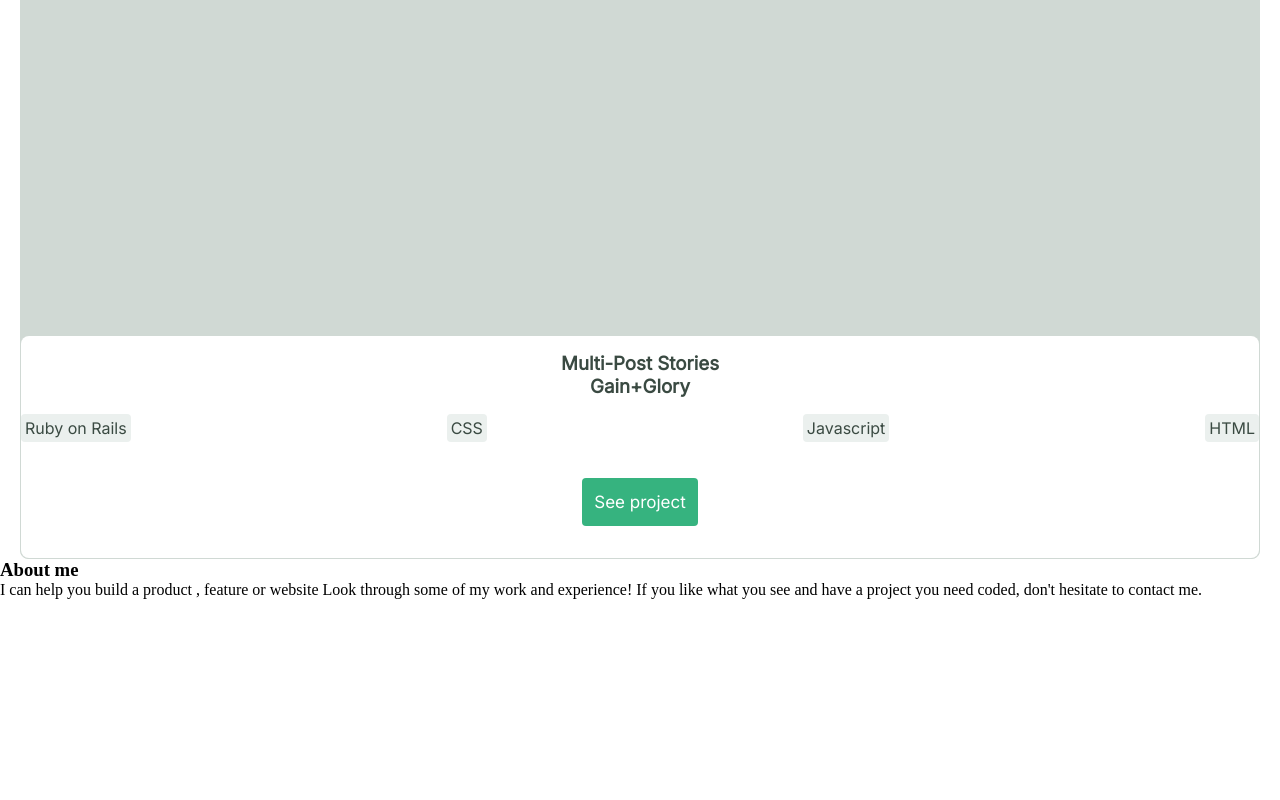
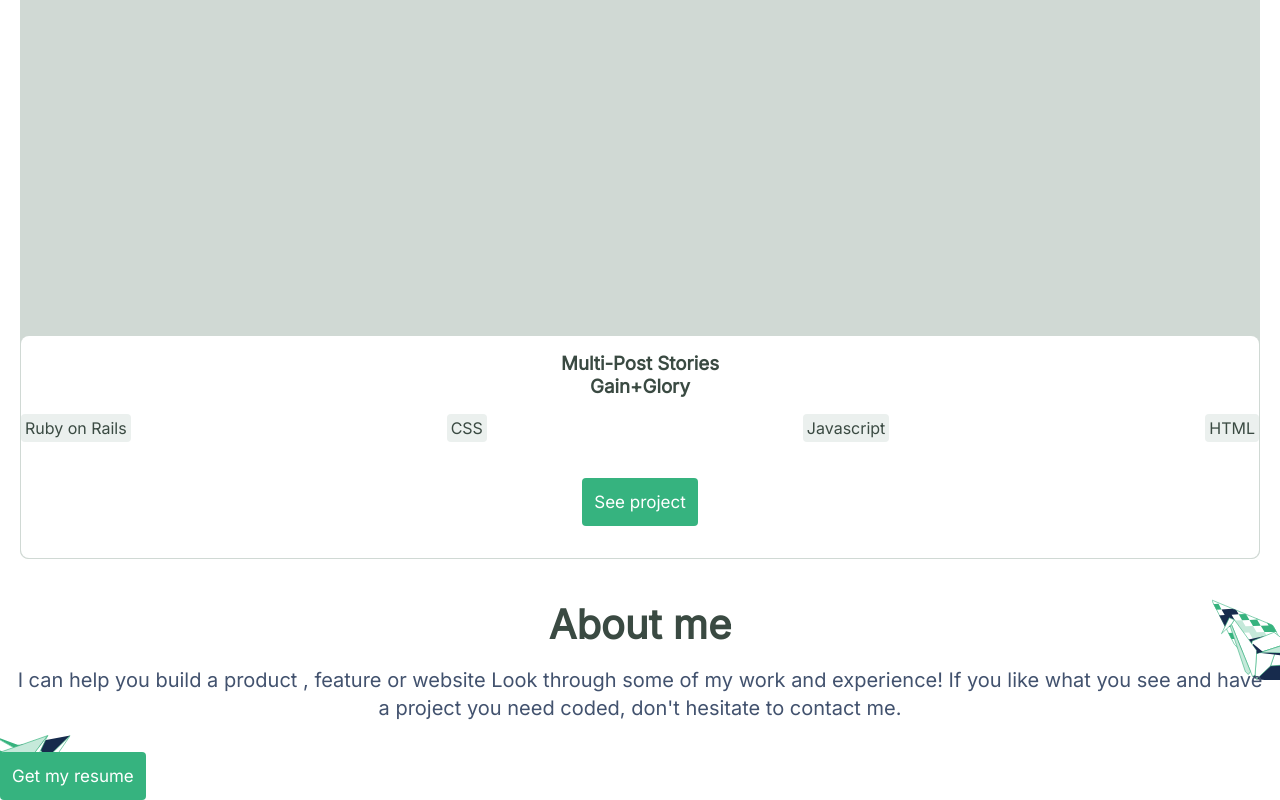
Before and after one commit to AbdulSalamAbro/portfoliowebsite, a website: page index.html in a window 1280 px wide. Shown: the part 5653-6453 px from the top of the page. Before the commit the page ends 6252 px from the top, so only its background shows below. Drawn offline with Linux system fonts and the light colour scheme.

Commit message:
added about my self section images and detail

```diff
--- a/index.html
+++ b/index.html
@@ -191,6 +191,14 @@
                 of my work and experience! If you like what you see and have a project
                 you need coded, don't hesitate to contact me.</p>
         </div>
+
+        <div class="bottomleft">
+            <div class="btn">
+                <button class="greenbtn">
+                    Get my resume
+                </button>
+            </div>
+        </div>
     </section>
 
 </body>
--- a/styles.css
+++ b/styles.css
@@ -193,3 +193,41 @@ header {
   color: #fff;
   margin-top: 20px;
 }
+
+#aboutme-heading {
+  display: flex;
+  justify-content: center;
+  font-family: 'Inter', sans-serif;
+  font-style: normal;
+  font-weight: 700;
+  font-size: 40px;
+  line-height: 52px;
+  text-align: center;
+  color: #3a4a42;
+  padding-top: 40px;
+  background-position: top;
+  padding-bottom: 5px;
+}
+
+#about-myself p {
+  font-family: 'Inter', sans-serif;
+  font-style: normal;
+  font-weight: 400;
+  font-size: 20px;
+  line-height: 28px;
+  text-align: center;
+  color: #42526e;
+  padding: 10px;
+}
+
+.topright {
+  background: url(assets/righttop.svg);
+  background-repeat: no-repeat;
+  background-position: right top;
+}
+
+.bottomleft {
+  background: url(assets/bottomleft.svg);
+  background-repeat: no-repeat;
+  background-position: left bottom;
+}
```
Also changed, not shown: assets/bottomleft.svg (added), assets/righttop.svg (added).
